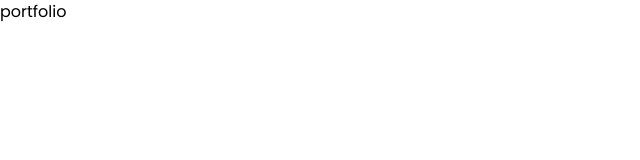
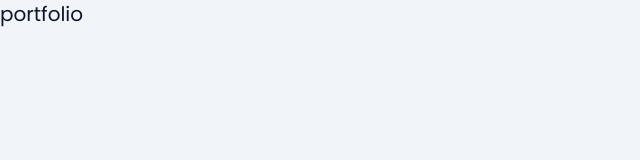
Before and after one commit to AhmedElaguab/ahmedelaguab.github.io, a React (Vite) app: page / in a window 1280 px wide. Shown: the top 160 px of the page, without its empty margins (0-640 px from the left). Built offline with nearby package versions, Linux system fonts and the light colour scheme.

Commit message:
Add basic styles

```diff
--- a/src/index.css
+++ b/src/index.css
@@ -3,3 +3,7 @@
 @tailwind base;
 @tailwind components;
 @tailwind utilities;
+
+body {
+  @apply bg-slate-100 text-slate-900 text-xl;
+}
```
